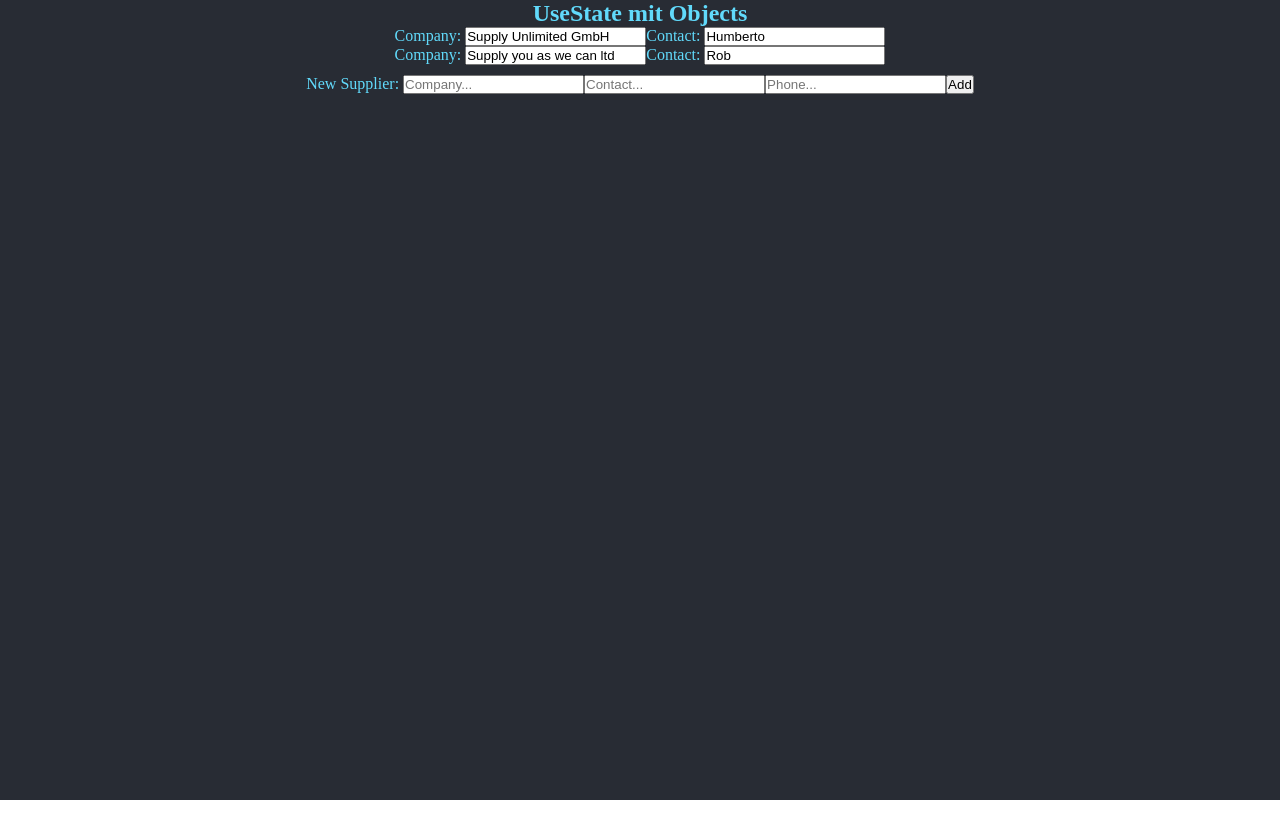
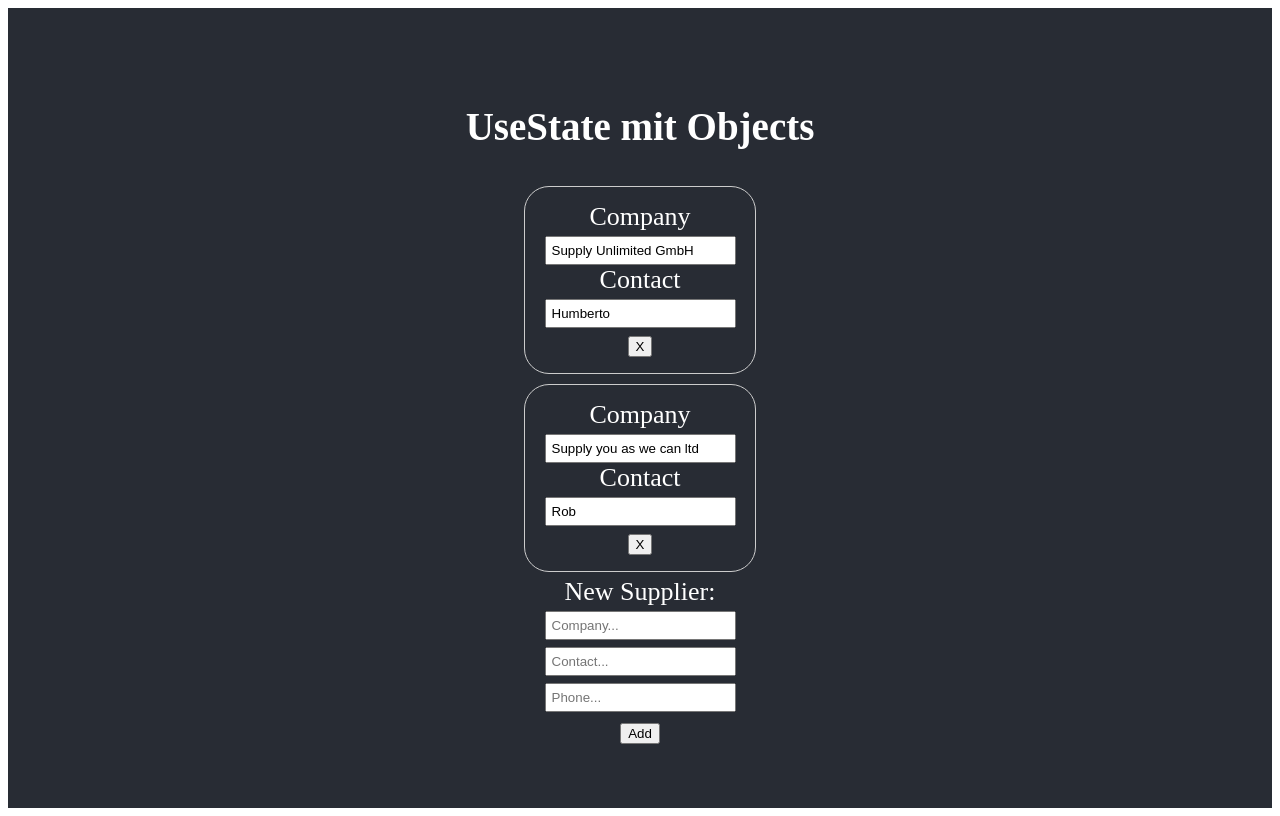
Before and after one commit to Pierluigi10/2_useState_objects, a React (Create React App) app: page / in a window 1280 px wide. Built offline with nearby package versions, Linux system fonts and the light colour scheme.

Commit message:
Outsourced Supplier card to own component

```diff
--- a/src/App.css
+++ b/src/App.css
@@ -1,18 +1,55 @@
-*,
-*::before,
-*::after {
-  margin: 0;
-  padding: 0;
-  box-sizing: border-box;
-  /* background-color: #eee; */
-}
-
 .App {
   text-align: center;
 }
-
 .App-header {
   background-color: #282c34;
   min-height: 100vh;
+  display: flex;
+  flex-direction: column;
+  align-items: center;
+  justify-content: center;
+  font-size: calc(10px + 2vmin);
+  color: white;
+}
+.App-link {
   color: #61dafb;
 }
+/* form {
+  display: flex;
+  flex-direction: column;
+  justify-content: center;
+  align-items: center;
+  width: 100%;
+  height: 50vh;
+}
+*/
+
+input {
+  padding: 5px;
+  width: max-content;
+}
+
+form {
+  width: 80vw;
+  display: flex;
+  justify-content: center;
+}
+/* form div {
+  display: flex;
+} */
+
+.supplier-card {
+  width: 200px;
+  margin: 5px;
+  padding: 15px;
+  border: 1px solid #ccc;
+  border-radius: 25px;
+}
+
+.frmAdd {
+  display: block;
+}
+
+.frmAdd input {
+  margin: 3px;
+}
--- a/src/App.js
+++ b/src/App.js
@@ -1,6 +1,9 @@
 import { useState } from 'react';
 import './App.css';
+import SupplierCard from './components/SupplierCard';
+
 function App() {
+
   const supplierDefault = {
     company: "",
     contact: "",
@@ -10,7 +13,7 @@ function App() {
 
   const [suppliers, setSuppliers] = useState([
     { _id: "s1", company: "Supply Unlimited GmbH", contact: "Humberto", phone: "+4912345" },
-    { _id: "s2", company: "Supply you as we can ltd", contact: "Rob", phone: "+496789"  },
+    { _id: "s2", company: "Supply you as we can ltd", contact: "Rob", phone: "+496789"  }
   ])
 
   // add new suppliers
@@ -19,45 +22,56 @@ function App() {
     console.log( "New supplier to add:", supplierNew )
 
     // create copy of OLD entries and merge with NEW entry
-    const suppliersNew = [...suppliers, supplierNew]
+    const suppliersNew = [...suppliers, { ...supplierNew, _id: Date.now().toString() }]
 
     // update supplier list and trigger re-render
     setSuppliers( suppliersNew )
-    setSupplierNew( { ...supplierDefault }) // clear supplier add form
+    setSupplierNew( supplierDefault ) // clear supplier add form
   }
 
   // update existing supplier
   const updateSupplier = () => {
+
   }
-  // delete existing supplier
-  const deleteSupploer = () => {
-  }
+
+
+  // RENDER LIST of suppliers
   const jsxSuppliers = suppliers.map((supplier) => (
-    <div key={ supplier._id }>
-      <form>
-        <div>
-          <label>Company: </label><input type="text" name="company" value={ supplier.company } />
-          <label>Contact: </label><input type="text" name="contact" value={ supplier.contact } />
-        </div>
-      </form>
-    </div>
+    <SupplierCard
+      suppliers={ suppliers }
+      supplier={supplier}
+      setSuppliers={ setSuppliers }
+      key={ supplier._id }
+    />
   ))
+
   return (
     <div className="App">
       <header className="App-header">
         <h2>UseState mit Objects</h2>
         { jsxSuppliers }
-        <div style={{ padding: '10px' }}>
+        <div>
           {/* ADD new supplier form */}
-          <form onSubmit={ addSupplier } >
+          <form className="frmAdd" onSubmit={ addSupplier } >
             <label>New Supplier: </label>
-            <input type="text" placeholder="Company..."
-              onChange={ (e) => setSupplierNew({ ...supplierNew, company: e.target.value }) } value={ supplierNew.company } />
-            <input type="text" placeholder="Contact..."
-              onChange={ (e) => setSupplierNew({ ...supplierNew, contact: e.target.value }) } value={ supplierNew.contact} />
-            <input type="text" placeholder="Phone..."
-              onChange={ (e) => setSupplierNew({ ...supplierNew, phone: e.target.value }) } value={ supplierNew.phone} />
-            <button type="submit">Add</button>
+            <div>
+              <input type="text" placeholder="Company..."
+                onChange={ (e) => setSupplierNew({ ...supplierNew, company: e.target.value }) }
+                value={ supplierNew.company } />
+            </div>
+            <div>
+              <input type="text" placeholder="Contact..."
+                onChange={ (e) => setSupplierNew({ ...supplierNew, contact: e.target.value }) }
+                value={ supplierNew.contact} />
+            </div>
+            <div>
+              <input type="text" placeholder="Phone..."
+                onChange={ (e) => setSupplierNew({ ...supplierNew, phone: e.target.value }) }
+                value={ supplierNew.phone} />
+            </div>
+            <div>
+              <button type="submit">Add</button>
+            </div>
           </form>
         </div>
       </header>
--- /dev/null
+++ b/src/components/SupplierCard.js
@@ -0,0 +1,38 @@
+const SupplierCard = ({ supplier, suppliers, setSuppliers }) => {
+  // delete existing supplier
+  const deleteSupplier = (idSupplierToDelete) => {
+    console.log("We wanna delete ID: ", idSupplierToDelete);
+
+    // delete item by filtering it out!
+    const suppliersKeep = suppliers.filter(
+      (supplier) => supplier._id !== idSupplierToDelete
+    );
+
+    // overwrite list of suppliers with those we wanna keep / without deleted
+    setSuppliers(suppliersKeep);
+  };
+
+  return (
+    <div key={supplier._id}>
+      <form>
+        <div className="supplier-card">
+          <div>
+            <label>Company</label>
+            <input type="text" defaultValue={supplier.company} />
+          </div>
+          <div>
+            <label>Contact</label>
+            <input type="text" defaultValue={supplier.contact} />
+          </div>
+          <div className="actions">
+            <button type="button" onClick={() => deleteSupplier(supplier._id)}>
+              X
+            </button>
+          </div>
+        </div>
+      </form>
+    </div>
+  );
+};
+
+export default SupplierCard;
```
